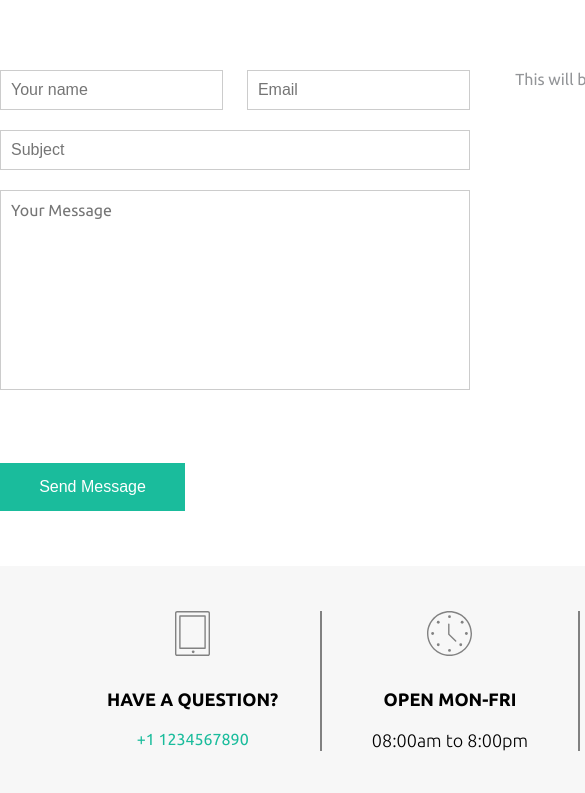
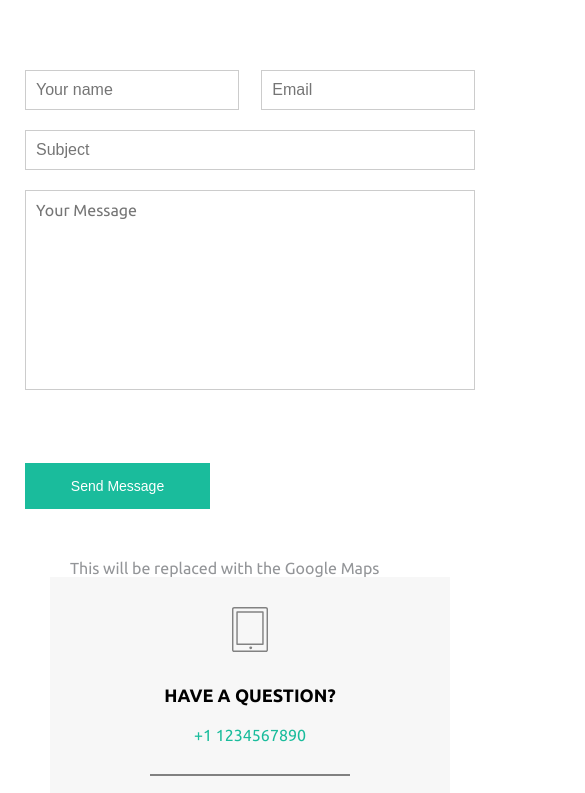
Before and after one commit to HolyMiracle/adsy_footer, a website: page app/index.html in a window 390 px wide. Shown: the part 303-1096 px from the top of the page, 585 px wide, since content can reach past the window. Drawn offline with Linux system fonts and the light colour scheme.

Commit message:
adding adaptive design

```diff
--- a/app/scss/main.scss
+++ b/app/scss/main.scss
@@ -26,10 +26,11 @@ p {
         }
     }
     &__flex {
-        margin-top: 90px;
+        margin: 90px auto 0 auto;
         display: flex;
         justify-content: space-between;
         color: #939598;
+        width: 1110px;
         &-form {
             flex: 1 1 55%;
             font-family: 'Ubuntu', sans-serif;
@@ -109,9 +110,12 @@ p {
         &-box {
             width: 390px;
             text-align: center;
+            &:nth-child(1),
             &:nth-child(2) {
-                border-left: 2px solid #818181;
                 border-right: 2px solid #818181;
+            }
+            &:nth-child(3) {
+                border-right: none;
             }
             & > img {
                 height: 45px;
@@ -211,6 +215,9 @@ p {
     }
 
     .footer {
+        &__flex {
+            width: 660px;
+        }
         &__describe {
             width: 900px;
             &-content {
@@ -222,3 +229,56 @@ p {
         }
     }
 }
+
+@media (max-width: 992px) {
+    .wrapper {
+        width: 500px;
+    }
+
+    .footer {
+        &__flex {
+            width: 90%;
+            flex-direction: column;
+            &-form {
+                flex: 1 1 100%;
+                margin-bottom: 50px;
+            }
+            &-describe {
+                flex: 1 1 100%;
+            }
+        }
+        &__describe {
+            width: 400px;
+            margin: 0 auto;
+            padding: 30px 0 0;
+            &-content {
+                width: 400px;
+                flex-direction: column;
+            }
+            &-box {
+                width: 200px;
+                margin: 0 auto 30px auto;
+                padding-bottom: 30px;
+                border-bottom: 2px solid #818181;
+                &:nth-child(1),
+                &:nth-child(2) {
+                    border-right: none;
+                }
+                &:nth-child(3) {
+                    border-bottom: none;
+                }
+            }
+        }
+        &__try-out {
+            padding-left: 0;
+            text-align: center;
+        }
+    }
+
+    .fs-46 {
+        font-size: 34px;
+    }
+    .fs-16 {
+        font-size: 14px;
+    }
+}
```
Also changed, not shown: app/css/main.css.
